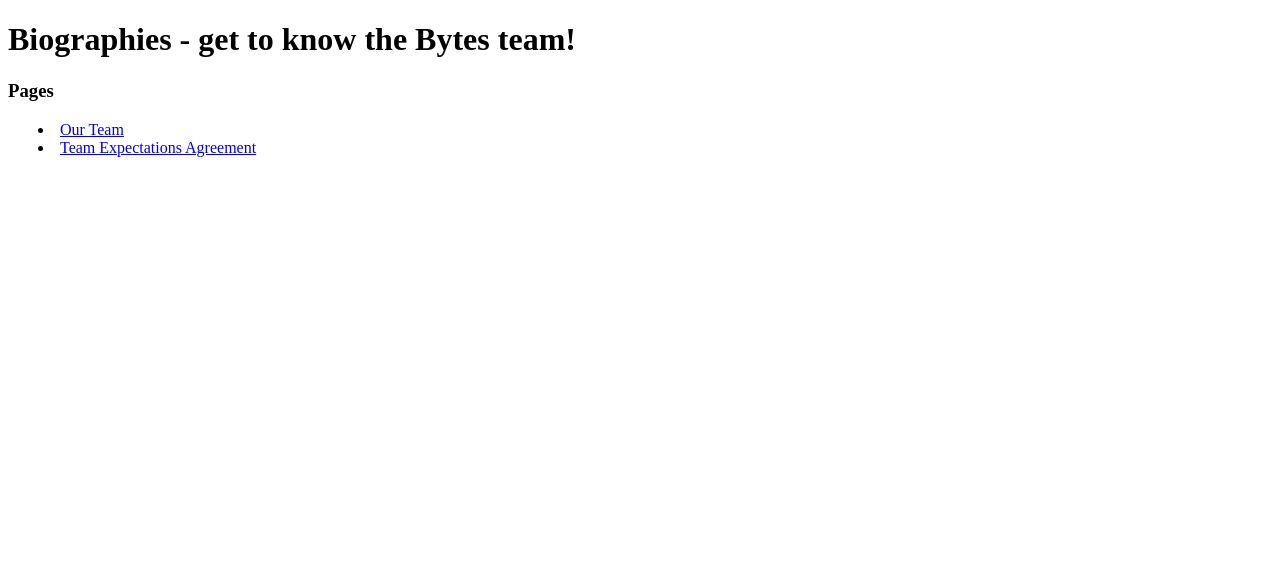
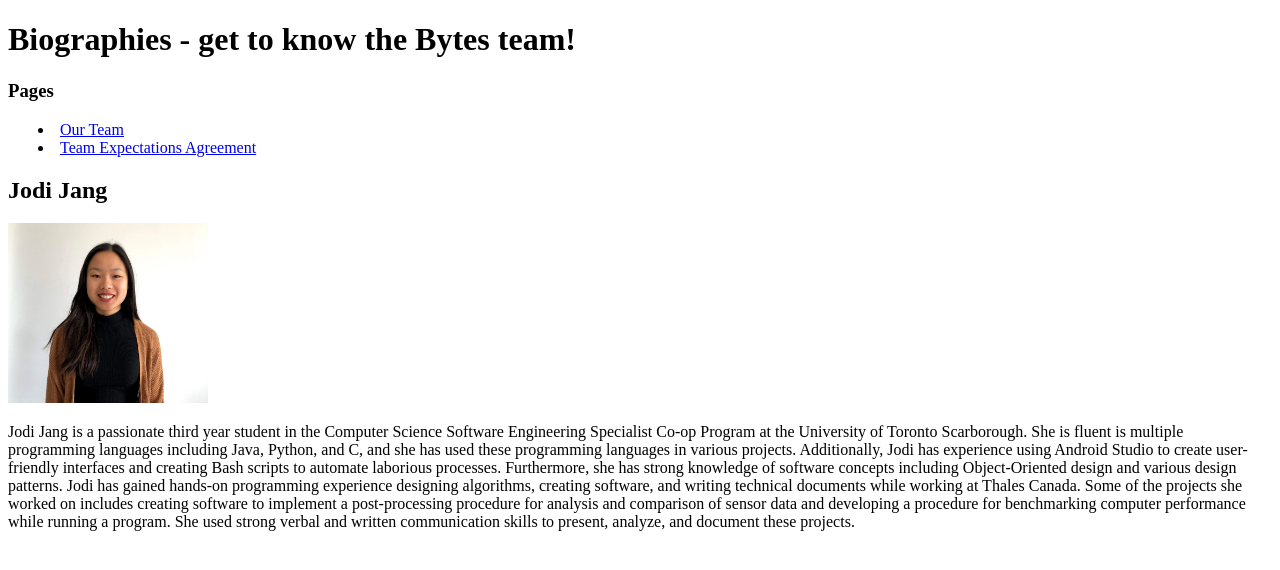
Before and after one commit to tahmid-haque/bytes-rewards, a plain HTML site: page deliverable1/teamBiographies.html in a window 1280 px wide. Drawn offline with Linux system fonts and the light colour scheme.

Commit message:
Added my biography to teamBiographies

```diff
--- a/deliverable1/teamBiographies.html
+++ b/deliverable1/teamBiographies.html
@@ -11,5 +11,20 @@
 <li class="list"><a href="./teamWebsite.html">Our Team</a></li>
 <li class="list"><a href="./teamAgreement.html">Team Expectations Agreement</a></li>
 
+<h2>Jodi Jang</h2>
+<img src="jj_picture.jpg" width="200" height="180">
+<p>Jodi Jang is a passionate third year student in the Computer Science Software Engineering
+ Specialist Co-op Program at the University of Toronto Scarborough. She is fluent is multiple
+ programming languages including Java, Python, and C, and she has used these programming
+ languages in various projects. Additionally, Jodi has experience using Android Studio to create
+ user-friendly interfaces and creating Bash scripts to automate laborious processes. Furthermore,
+ she has strong knowledge of software concepts including Object-Oriented design and various
+ design patterns. Jodi has gained hands-on programming experience designing algorithms, creating
+ software, and writing technical documents while working at Thales Canada. Some of the projects
+ she worked on includes creating software to implement a post-processing procedure for analysis
+ and comparison of sensor data and developing a procedure for benchmarking computer performance
+ while running a program. She used strong verbal and written communication skills to present,
+ analyze, and document these projects.</p>
+
 </body>
 </html>
```
Also changed, not shown: deliverable1/jj_picture.jpg (added).
